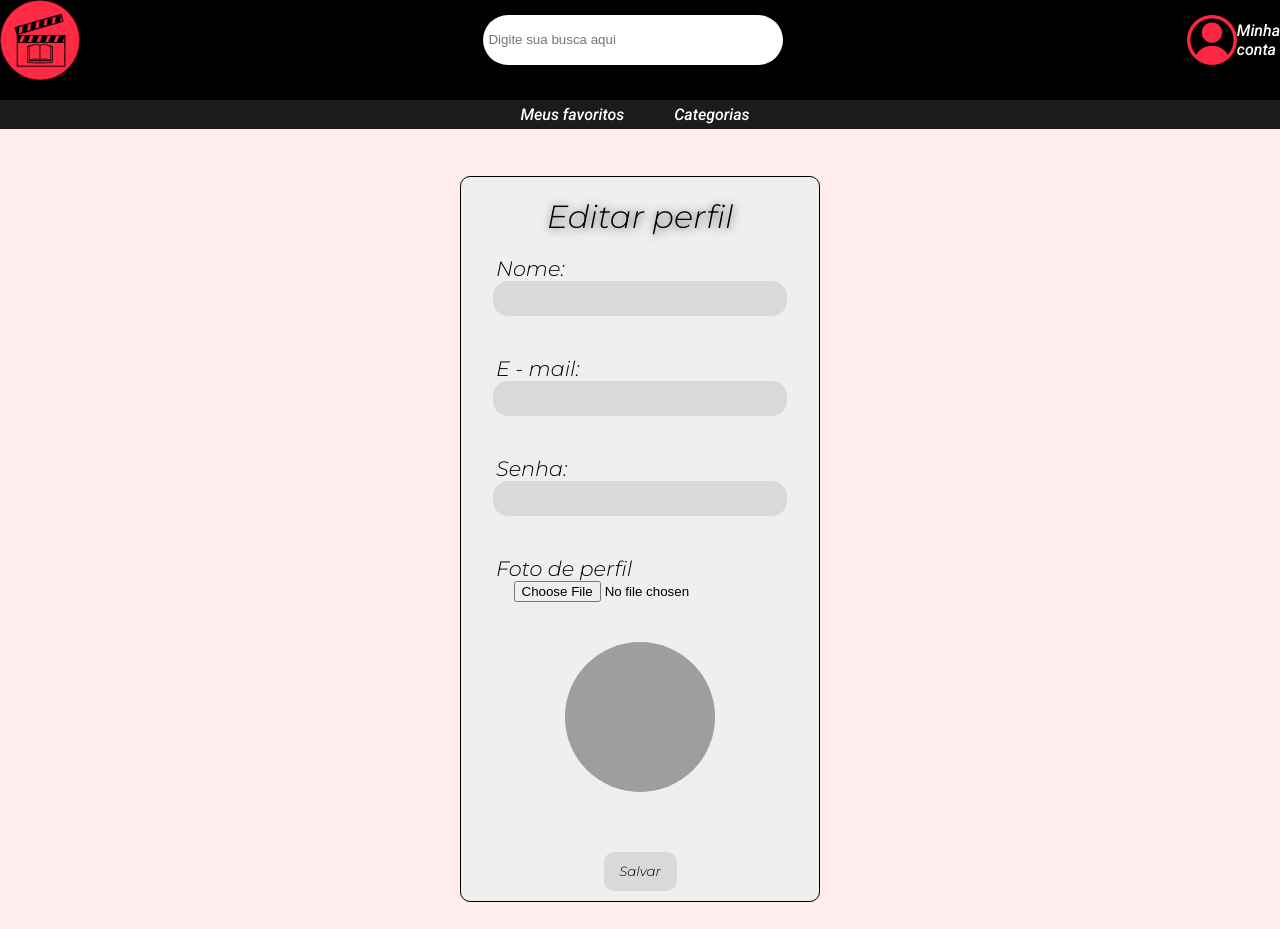
After one commit to jpprogramerdev/CINESYN_IHC, a PHP site: page /viewUser/editarPerfil.html in a window 1280 px wide. The commit adds this page. Run offline with PHP 8.4, Linux system fonts and the light colour scheme; grey boxes are pictures that could not be loaded.

Commit message:
Atualizado 28/05/2023

```diff
--- a/Paginas Filmes/Pagina dos filmes/OPoderosoChefao.html
+++ b/Paginas Filmes/Pagina dos filmes/OPoderosoChefao.html
@@ -19,9 +19,9 @@
             <input type="text" name="q" placeholder="Digite sua busca aqui" class="barSreach">
         </form>
         <div class="user">
-            <img src="../../IMG/usuario.png" class="usuario">
-            <p class="userCont">Minha<br>conta</p>
-        </div>
+            <a href="../viewUser/editarPerfil.html"><img src="../IMG/usuario.png" class="usuario" />
+            <p class="userCont">Minha<br />conta</p></a>
+          </div>
     </header>
 
     <section>
--- a/Paginas Filmes/indexFilmes.html
+++ b/Paginas Filmes/indexFilmes.html
@@ -18,8 +18,9 @@
           <input type="text" name="q" placeholder="Digite sua busca aqui" class="barSreach">
       </form>
 
-      <div class="user"><img src="../IMG/usuario.png" class="usuario">
-          <p class="userCont">Minha<br>conta</p>
+      <div class="user">
+        <a href="../viewUser/editarPerfil.html"><img src="../IMG/usuario.png" class="usuario" />
+        <p class="userCont">Minha<br />conta</p></a>
       </div>
   </header>
 
--- a/Scripts/loadImg.js
+++ b/Scripts/loadImg.js
@@ -1,6 +1,6 @@
-const imagem = document.getElementById("imgUser")
-const input = document.getElementById("upImgUser")
+const imagem = document.getElementById("imgUser");
+const input = document.querySelector("input[name='imagem']");
 
-input.addEventListener("change", () =>{
-  imagem.src = URL.createObjectURL(input.files[0])
-})
+input.addEventListener("change", () => {
+  imagem.src = URL.createObjectURL(input.files[0]);
+});
--- a/Style/index.css
+++ b/Style/index.css
@@ -17,7 +17,8 @@ section{
 
 .painelLogin{
     width: 360px;
-    height: 950px;
+    height: auto;
+    padding-bottom: 10px;
     border: 1px solid black;
     border-radius: 10px;
     margin: auto;
@@ -38,7 +39,7 @@ section{
     margin: auto;
 }
 
- form input[type="text"], form input[type="password"],  form input[type="email"]{
+form input[type="text"]#userName, form input[type="password"],  form input[type="email"]{
     width: 82%;
     height: 35px;
     border-radius: 15px;
@@ -50,8 +51,8 @@ section{
     align-items: center;
     margin: auto auto 40px auto;
 }
+
 form input[type="file"],.imgUser{
-
     display: flex;
     flex-direction: column;
     align-items: center;
@@ -62,7 +63,6 @@ form input[type="file"],.imgUser{
     filter: brightness(0.9);
     transition: .5s;
 }
-
 
 .painelLogin label{
     font-family: 'Montserrat', sans-serif;
@@ -185,3 +185,12 @@ form input[type="file"],.imgUser{
     object-fit: cover;
     background:#dfdfdf;
 }
+
+p.title{
+    font-size: 2rem;
+    text-align: center;
+    color: black;
+    font-family: 'Montserrat', sans-serif;
+    text-shadow: #000000c4 1px 1px 10px;
+    padding: 20px;
+}
--- a/Style/indexFilmes.css
+++ b/Style/indexFilmes.css
@@ -10,6 +10,9 @@
 
 body{
     background-color: #ffecec;
+}
+section{
+    padding-top: 20px;
 }
 
 header.category {
@@ -53,9 +56,10 @@ header.category {
     height: auto;
 }
 
-.user{
+.user, .user a{
     display: flex;
     flex-direction: row;
+    text-decoration: none;
 }
 
 .user p.userCont{
--- a/Style/paginaCategoria.css
+++ b/Style/paginaCategoria.css
@@ -45,7 +45,6 @@ section .containerCategory{
 
 .favoriteCommunity{
     width: 40%;
-    margin: 0px 0px 0px 0px;
     display: flex;
     flex-direction: column;
 }
@@ -73,14 +72,13 @@ section .containerCategory{
 }
 
 .listFilmesFavorite{
-    width: 70%;
+    width: 60%;
     padding-left:15px;
 }
 
 .infoFilm{
     width: 40%;
     margin-left: 10px;
-
 }
 
 .infoFilm p{
--- a/index.html
+++ b/index.html
@@ -17,7 +17,7 @@
                     <input type="email" name="emailUser" id="emailUser" required>
 
                     <label for="password">Senha:</label>
-                    <input type="password" name="password" id="password">
+                    <input type="password" name="password" id="password" required>
 
                     <div class="btnEnter">
                        <button type="submit"><a href="./Paginas Filmes/indexFilmes.html">Enviar</a></button>
--- /dev/null
+++ b/viewUser/editarPerfil.html
@@ -0,0 +1,81 @@
+<!DOCTYPE html>
+<html lang="en">
+  <head>
+    <meta charset="UTF-8" />
+    <meta http-equiv="X-UA-Compatible" content="IE=edge" />
+    <meta name="viewport" content="width=device-width, initial-scale=1.0" />
+    <link rel="stylesheet" href="../Style/index.css" />
+    <link rel="stylesheet" href="../Style/indexFilmes.css" />
+    <link rel="stylesheet" href="../Style/styleMenu.css" />
+    <title>CINESYN - Editar Perfil</title>
+  </head>
+  <body>
+    <header class="category">
+      <img src="../IMG/logoCINESYN_SemLetras.png" alt="Logo" class="logo" />
+
+      <form action="/search" method="get">
+        <input type="text"name="q" placeholder="Digite sua busca aqui" class="barSreach"
+        />
+      </form>
+
+      <div class="user">
+        <a href="../viewUser/editarPerfil.html"><img src="../IMG/usuario.png" class="usuario" />
+        <p class="userCont">Minha<br />conta</p></a>
+      </div>
+      </div>
+    </header>
+
+    <div class="subHeader">
+      <a href="myFavorites.html">Meus favoritos</a>
+      <ul class="menu">
+        <li class="categoryFilms">
+          Categorias
+          <ul class="submenu">
+            <li><a href="">Drama</a></li>
+            <li><a href="">Comédia</a></li>
+            <li><a href="">Suspense</a></li>
+            <li><a href="">Animação</a></li>
+            <li><a href="">Terror</a></li>
+          </ul>
+        </li>
+      </ul>
+    </div>
+
+    <section>
+      <div class="painelLogin" id="painelLogin">
+        <p class="title">Editar perfil</p>
+        <form class="formLogin">
+          <label for="userName">Nome:</label>
+          <input type="text" name="userName" id="userName" required />
+
+          <label for="user">E - mail:</label>
+          <input type="email" name="emailUser" id="emailUser" required />
+
+          <label for="password">Senha:</label>
+          <input type="password" name="password" id="password" required />
+
+          <label for="imgUser">Foto de perfil</label>
+          <input type="file" name="imagem" />
+
+          <img src="imagem.png" alt="" class="imgUser" id="imgUser" />
+
+          <div class="btnEnter">
+            <button type="submit">
+              <a href="./Pagina Filmes/indexFilmes.html">
+              Salvar
+              </a>
+            </button>
+          </div>
+        </form>
+      </div>
+    </section>
+    <script src="../Scripts/loadImg.js"></script>
+    <script>
+      $(document).ready(function () {
+        $(".categoryFilms").click(function () {
+          $(".submenu").toggleClass("active");
+        });
+      });
+    </script>
+  </body>
+</html>
```
Also changed, not shown: Site Categorias/Drama.html (+4 -10 lines).
